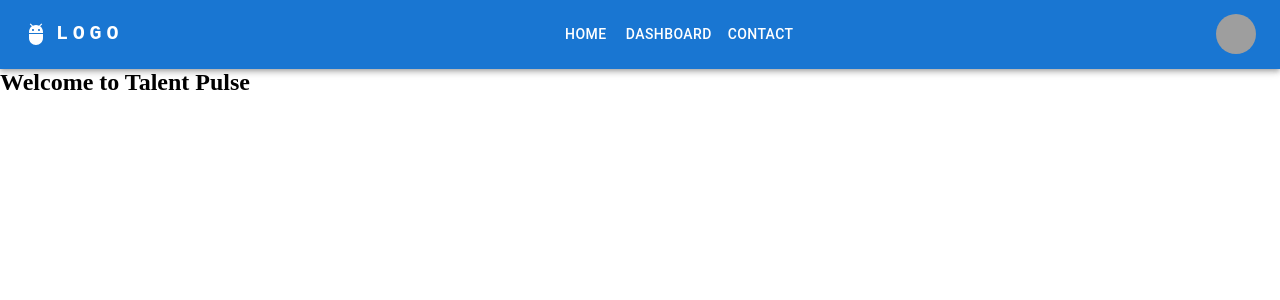
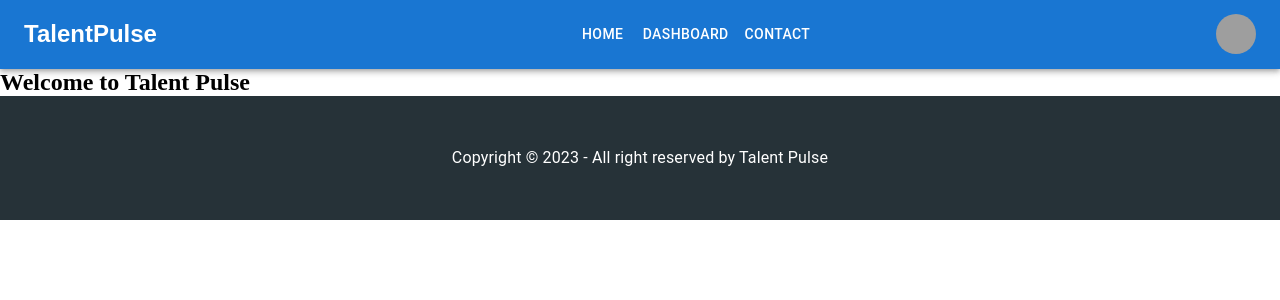
Before and after one commit to Nazmul1582/employee-management-client, a React (Vite) app: page / in a window 1280 px wide. Shown: the top 300 px of the page. Built offline with nearby package versions, Linux system fonts and the light colour scheme; grey boxes are pictures that could not be loaded.

Commit message:
created a simple footer and added into main layout

```diff
--- a/package.json
+++ b/package.json
@@ -14,6 +14,7 @@
     "@emotion/styled": "^11.11.0",
     "@mui/icons-material": "^5.14.18",
     "@mui/material": "^5.14.18",
+    "@mui/styles": "^5.14.18",
     "localforage": "^1.10.0",
     "match-sorter": "^6.3.1",
     "react": "^18.2.0",
--- a/src/layout/Main.jsx
+++ b/src/layout/Main.jsx
@@ -1,11 +1,13 @@
 import { Outlet } from "react-router-dom";
 import Navbar from "../pages/shared/Navbar/Navbar";
+import Footer from "../pages/shared/Footer/Footer";
 
 const Main = () => {
     return (
         <>
             <Navbar />
             <Outlet />
+            <Footer />
         </>
     );
 };
--- /dev/null
+++ b/src/pages/shared/Footer/Footer.jsx
@@ -0,0 +1,15 @@
+import { Box, Container, Typography } from "@mui/material";
+
+const Footer = () => {
+  return (
+    <Box component="section" bgcolor="#263238" paddingY="50px">
+      <Container maxWidth="xl">
+        <Typography component="p" textAlign="center" color="white">
+        Copyright &copy; 2023 - All right reserved by Talent Pulse
+        </Typography>
+      </Container>
+    </Box>
+  );
+};
+
+export default Footer;
--- a/src/pages/shared/Navbar/Navbar.jsx
+++ b/src/pages/shared/Navbar/Navbar.jsx
@@ -11,7 +11,6 @@ import Avatar from "@mui/material/Avatar";
 import Button from "@mui/material/Button";
 import Tooltip from "@mui/material/Tooltip";
 import MenuItem from "@mui/material/MenuItem";
-import AdbIcon from "@mui/icons-material/Adb";
 
 const pages = ["Home", "Dashboard", "Contact"];
 const settings = ["Profile", "Dashboard", "Logout"];
@@ -39,23 +38,21 @@ const Navbar = () => {
     <AppBar position="static">
       <Container maxWidth="xl">
         <Toolbar disableGutters>
-          <AdbIcon sx={{ display: { xs: "none", md: "flex" }, mr: 1 }} />
           <Typography
-            variant="h6"
+            variant="h5"
             noWrap
             component="a"
             href="#home"
             sx={{
               mr: 2,
               display: { xs: "none", md: "flex" },
-              fontFamily: "monospace",
+              fontFamily: "sans-serif",
               fontWeight: 700,
-              letterSpacing: ".3rem",
               color: "inherit",
               textDecoration: "none",
             }}
           >
-            LOGO
+            TalentPulse
           </Typography>
 
           <Box sx={{ flexGrow: 1, display: { xs: "flex", md: "none" } }}>
@@ -94,7 +91,6 @@ const Navbar = () => {
               ))}
             </Menu>
           </Box>
-          <AdbIcon sx={{ display: { xs: "flex", md: "none" }, mr: 1 }} />
           <Typography
             variant="h5"
             noWrap
@@ -104,14 +100,13 @@ const Navbar = () => {
               mr: 2,
               display: { xs: "flex", md: "none" },
               flexGrow: 1,
-              fontFamily: "monospace",
+              fontFamily: "sans-serif",
               fontWeight: 700,
-              letterSpacing: ".3rem",
               color: "inherit",
               textDecoration: "none",
             }}
           >
-            LOGO
+            TalentPulse
           </Typography>
           <Box sx={{ flexGrow: 1, display: { xs: "none", md: "flex", justifyContent: "center" } }}>
             {pages.map((page) => (
```
Also changed, not shown: 1 other file (tests, documents, lock files or other folders).
